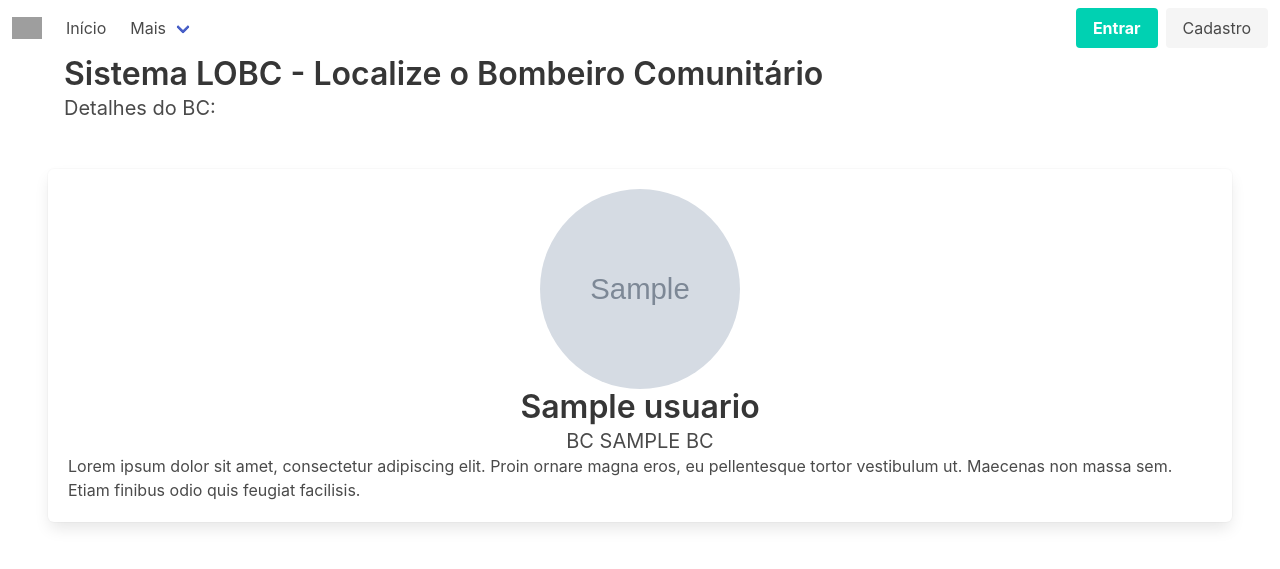
After one commit to joaopaulozorek/cbmsc-lobc, a Django app: a page that uses bcs/templates/bcs/bc_detail.html in a window 1280 px wide. The commit adds this page. Shown: the top 569 px of the page. Run offline with Django 3.2, Linux system fonts and the light colour scheme; tables that the repository leaves empty hold one stand-in row (values such as "Sample post"); grey boxes marked "Sample" are stand-in pictures; grey boxes are pictures that could not be loaded.

Commit message:
Add bc_detail.html

```diff
--- /dev/null
+++ b/bcs/static/css/bcs.css
@@ -0,0 +1,6 @@
+.avatar {
+  vertical-align: middle;
+  width: 200px;
+  height: 200px;
+  border-radius: 50%;
+}
--- /dev/null
+++ b/bcs/templates/bcs/bc_detail.html
@@ -0,0 +1,34 @@
+{% extends 'bcs/base.html' %}
+{%load static %}
+{% block content %}
+
+<div class="container">
+      <h1 class="title">Sistema LOBC - Localize o Bombeiro Comunitário</h1>
+    <h2 class="subtitle">Detalhes do BC:</h2>
+  </div>
+
+<section class="section">
+
+  <div class="tile is-ancestor">
+
+  <div class="tile is-parent">
+    <div class="tile is-child box">
+      <div class="has-text-centered">
+
+        {% if bc.bc_usuario.usu_nome %}
+          <img class="avatar" src="../media/{{bc.bc_usuario.usu_foto}}">
+        {% else %}
+          <img class="avatar" src='{% static "img/sem-imagem.png" %}'>
+        {% endif %}
+
+
+        <p class="title">{{bc.bc_usuario.usu_nome}}</p>
+        <p class="subtitle">{{bc}}</p>
+      </div>
+      <p>Lorem ipsum dolor sit amet, consectetur adipiscing elit. Proin ornare magna eros, eu pellentesque tortor vestibulum ut. Maecenas non massa sem. Etiam finibus odio quis feugiat facilisis.</p>
+    </div>
+  </div>
+</div>
+</section>
+
+{% endblock %}
--- a/bcs/templates/bcs/bc_list.html
+++ b/bcs/templates/bcs/bc_list.html
@@ -7,7 +7,7 @@
 
     <ul>
     {% for bc in bcs %}
-      <li><a href="">{{ bc }} - {{ bc.bc_usuario }}</a></li>
+      <li><a href="{% url 'bc_detail' user=bc.bc_usuario.usu_user %}">{{ bc }} - {{ bc.bc_usuario }}</a></li>
   {% endfor %}
   </ul>
     </div>
--- a/bcs/urls.py
+++ b/bcs/urls.py
@@ -1,8 +1,12 @@
 from django.urls import path
 from . import views
+from django.conf import settings
+from django.conf.urls.static import static
 
 urlpatterns = [
 	path('', views.bc_list, name='bc_list'),
-	#path('')
+	path('bc/<user>', views.bc_detail, name='bc_detail'),
     #path('', views.post_list, name='post_list'),
 ]
+if settings.DEBUG:
+	urlpatterns += static(settings.MEDIA_URL, document_root=settings.MEDIA_ROOT)
--- a/bcs/views.py
+++ b/bcs/views.py
@@ -1,4 +1,4 @@
-from django.shortcuts import render
+from django.shortcuts import render, get_object_or_404
 from .models import *
 
 
@@ -6,3 +6,11 @@ from .models import *
 def bc_list(request):
 	bcs = Bc.objects.all()
 	return render(request, 'bcs/bc_list.html', {'bcs':bcs})
+
+def bc_detail(request, user):
+	usuario = get_object_or_404(Usuario, usu_user__username=user)
+	print(usuario)
+	bc = get_object_or_404(Bc, bc_usuario=usuario.pk)
+	print(bc)
+
+	return render(request,'bcs/bc_detail.html',{'bc':bc})
--- a/cbmsc_lobc/settings.py
+++ b/cbmsc_lobc/settings.py
@@ -110,3 +110,6 @@ USE_TZ = True
 
 STATIC_URL = '/static/'
 STATIC_ROOT = os.path.join(BASE_DIR, 'static')
+
+MEDIA_URL = '/media/'
+MEDIA_ROOT = os.path.join(BASE_DIR, 'media')
--- a/cbmsc_lobc/urls.py
+++ b/cbmsc_lobc/urls.py
@@ -1,7 +1,11 @@
 from django.contrib import admin
 from django.urls import path, include
+from django.conf import settings
+from django.conf.urls.static import static
 
 urlpatterns = [
     path('admin/', admin.site.urls),
     path('', include('bcs.urls')),
 ]
+if settings.DEBUG:
+	urlpatterns += static(settings.MEDIA_URL, document_root=settings.MEDIA_ROOT)
```
Also changed, not shown: bcs/static/img/sem-imagem.png (added), 1 other file.
